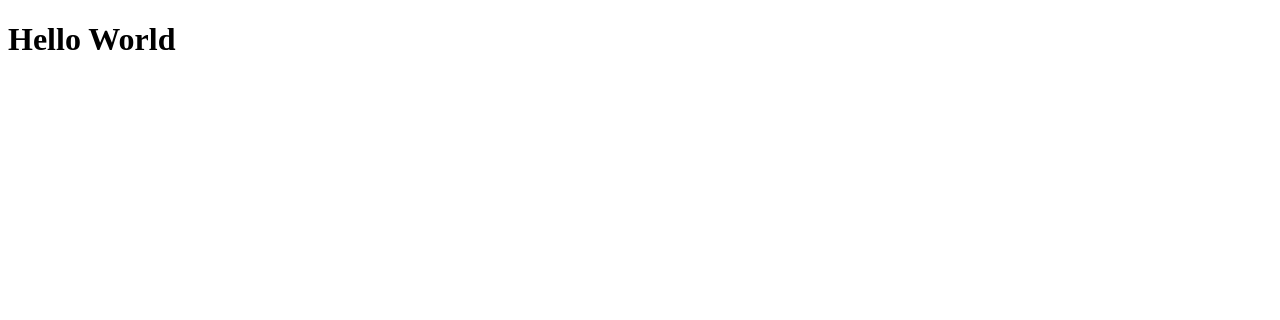
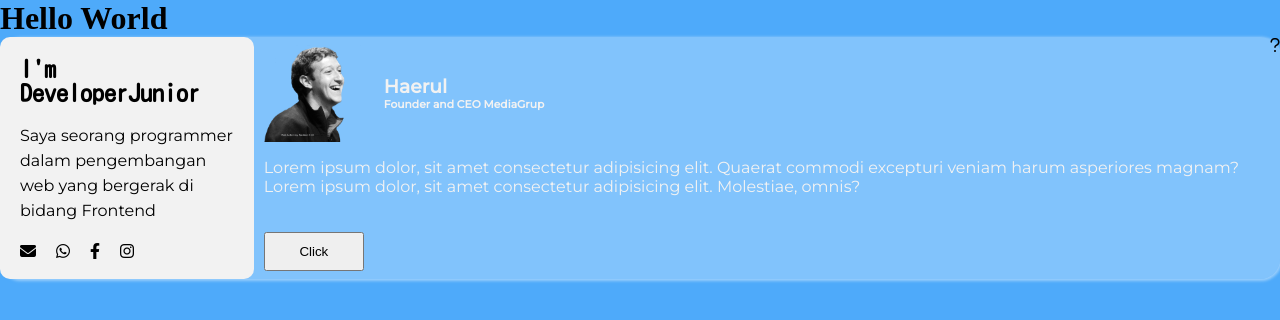
Before and after one commit to HaerulAdha/Belajar-dasar-javascript.github.io, a plain HTML site: page index.html in a window 1280 px wide. Drawn offline with Linux system fonts and the light colour scheme.

Commit message:
menambah dan modify file

```diff
--- a/index.html
+++ b/index.html
@@ -5,9 +5,48 @@
     <meta http-equiv="X-UA-Compatible" content="IE=edge" />
     <meta name="viewport" content="width=device-width, initial-scale=1.0" />
     <title>Javascript dasar</title>
+    <link rel="stylesheet" href="style.css" />
+    <link rel="stylesheet" href="https://cdnjs.cloudflare.com/ajax/libs/font-awesome/6.3.0/css/all.min.css" />
   </head>
   <body>
     <h1>Hello World</h1>
+    <div class="container">
+      <div class="box">
+        <h2>I'm</h2>
+        <h2>DeveloperJunior</h2>
+        <br />
+        <p>Saya seorang programmer dalam pengembangan web yang bergerak di bidang Frontend</p>
+        <div class="media">
+          <i class="fa fa-envelope"></i>
+          <i class="fa-brands fa-whatsapp"></i>
+          <i class="fa-brands fa-facebook-f"></i>
+          <i class="fa-brands fa-instagram"></i>
+        </div>
+      </div>
+      <!-- Batas Lampiran dan box -->
+      <br />
+      <div class="lampiran">
+        <div class="img-judul">
+          <img src="img/kindpng_478385.png" alt="foto" />
+          <div class="judul">
+            <h3>Haerul</h3>
+            <h6>Founder and CEO MediaGrup</h6>
+          </div>
+        </div>
+        <div class="text">
+          <!-- <br /> -->
+          <p>Lorem ipsum dolor, sit amet consectetur adipisicing elit. Quaerat commodi excepturi veniam harum asperiores magnam?</p>
+          <p>Lorem ipsum dolor, sit amet consectetur adipisicing elit. Molestiae, omnis?</p>
+        </div>
+        <br />
+        <button id="btn" type="button">Click</button>
+      </div>
+      <i class="fa-regular fa-question"></i>
+    </div>
+    <!-- BAgian ke dua -->
+    <section id="bagian-dua">
+      <h1 id="judul"></h1>
+    </section>
     <!-- script -->
     <script src="script.js"></script>
   </body>
--- a/script.js
+++ b/script.js
@@ -32,9 +32,82 @@ let logic2 = 11 - 1 == 3 || 20 < 50;
 // typeOf (mengetahui tipe data apa ?)
 let x = typeof ['haertul', 123, true];
 
-console.log(no);
-console.log(number);
-console.log(kukabataku);
-console.log(modulus);
-console.log(bandingkan2);
-console.log(logic2);
+// type Data String
+// Type Data Boolean
+// Variabel
+
+// Control Flow/ Alur kendali
+//Pengulangan/While/loop/ ==> (while, for, Do While)
+
+// let lagi = confirm('lanjut');
+
+// let nilaiMahasiswa = parseInt(prompt('masukkan nilai'));
+
+let clk = document.getElementById('btn');
+let ulang = Boolean;
+
+clk.addEventListener('click', function () {
+  alert('selamat datang');
+});
+
+// while (ulang) {
+//  console.log('Haerul & Iin');
+// }
+
+// for (let awal = 1; awal <= 10; awal++) {
+//   console.log('Iin ' + awal);
+// }
+//   console.log('Hello World');
+//   ulang = confirm('lanjut');
+// }
+
+// let cetak = function (b, v) {
+//   console.log(b, v);
+// };
+
+// i.forEach(cetak);
+
+// MAnipulasi Array
+
+// Object Pada Javascript adalah objek tidak ada index
+// Kenapa kita pakai object ?
+//Membuat objeck secara literal
+let objek = {
+  nama: 'Haerul',
+  istri: 'Iin',
+  anak: 'yusuf',
+  orangTua: 'umar',
+  satatus: 'Mahasiswa',
+};
+
+console.log(objek);
+// cara memeanggil prtama
+console.log(objek.nama);
+// Cara memeanggil kedua
+console.log(objek['istri']); //==> kalau pake kurung siku harus menggunakan string
+// menyimpan dan mengubah objeck menggunakan variabel
+let icik = 'nama';
+console.log(objek[icik]);
+objek.anak = 'Muhammad';
+objek.Tambahan = 'ini baru';
+
+// Membuat object menggunakan Function declaration
+// kita bisa masukkan key nya kedalam variabel lalu di panggil dengan kurung siku
+// Disarankan menggunakan titik untuk mengakses nilai di objeck
+
+//property pada objeck
+
+// Perbedaan mendasar pada function declaration dan function Expretion adalah ==> Declaration mau panggil dulu atau buat dulu bisa, Sedangkan function expretion ==> Harus buat dlu baru Dipanggil contoh =
+
+// FUNCTION DECLARATION > Parameter optional
+dec();
+function dec(/*opsional */) {
+  console.log('Hallo world');
+}
+
+// FUNCTION EXPRETION > Nama/identifier function optional dan parameter juga optional
+
+let exp = function () /*optional */ {
+  console.log('Selamat datang');
+};
+exp();
--- a/style.css
+++ b/style.css
@@ -0,0 +1,103 @@
+@import url('https://fonts.googleapis.com/css2?family=Kosugi+Maru&family=Montserrat:wght@100;200;300;400;500&display=swap');
+* {
+  padding: 0;
+  margin: 0;
+}
+body {
+  background-color: #4eaafa;
+}
+
+.container .box h2 {
+  font-family: 'Kosugi Maru', sans-serif;
+}
+.container .box p {
+  font-family: 'Montserrat', sans-serif;
+  line-height: 25px;
+}
+
+.box {
+  border-radius: 10px;
+}
+
+.container .lampiran {
+  font-family: 'Montserrat', sans-serif;
+  color: #f2f2f2;
+}
+.container {
+  display: flex;
+  /* width: 50%; */
+  /* padding: 20px; */
+  margin: auto;
+  justify-content: space-between;
+  border-radius: 20px;
+  background-color: rgba(255, 255, 255, 0.285);
+  box-shadow: 1px 1px 3px 1px rgba(255, 255, 255, 0.428);
+  /* border: solid; */
+}
+
+.container:hover {
+  box-shadow: 2px 2px 5px 2px rgba(255, 255, 255, 0.428);
+}
+.container .box {
+  width: 300px;
+  padding: 20px;
+  background-color: #f2f2f2;
+}
+
+.box .media {
+  padding-top: 20px;
+  display: flex;
+}
+
+.media i {
+  cursor: pointer;
+  margin: 0px 20px 0px 0px;
+}
+
+.lampiran img {
+  width: 100px;
+  margin-left: 10px;
+}
+.container .lampiran {
+  /* width: 500px; */
+  display: flex;
+  align-items: center;
+  flex-wrap: wrap;
+}
+.img-judul {
+  display: flex;
+  flex-wrap: wrap;
+}
+
+.lampiran .judul {
+  margin: 30px 20px;
+}
+
+.lampiran .text {
+  margin-left: 10px;
+}
+
+.container .fa-regular {
+  cursor: pointer;
+}
+
+.lampiran #btn {
+  margin: 20px 20px 0px 10px;
+  width: 100px;
+  padding: 10px;
+  cursor: pointer;
+}
+
+/* Mediaquery */
+@media only screen and (max-width: 600px) {
+  .container {
+    flex-direction: column;
+    align-items: center;
+    padding-top: 20px;
+  }
+  .container .box {
+  }
+  body {
+    background-color: black;
+  }
+}
```
Also changed, not shown: img/kindpng_478385.png (added).
